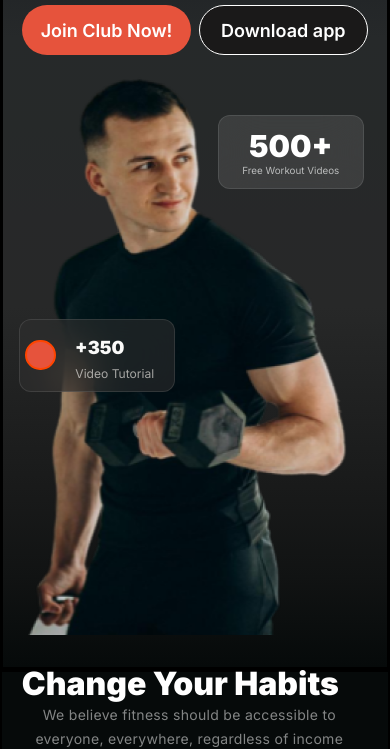
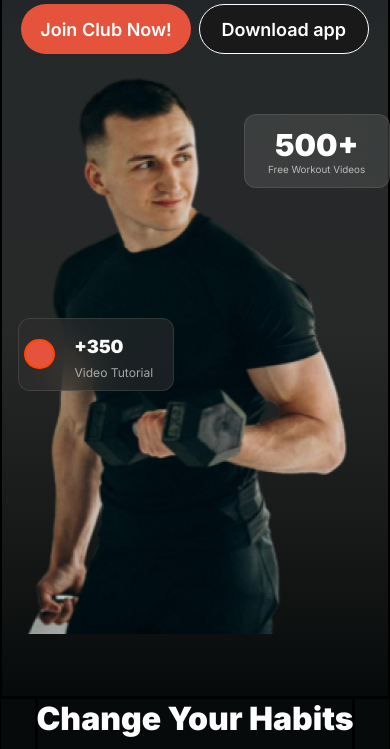
Before and after one commit to maimunamumu/Assignment-2, a plain HTML site: page index.html in a window 390 px wide. Shown: the part 326-1075 px from the top of the page. Drawn offline with Linux system fonts and the light colour scheme.

Commit message:
change commit

```diff
--- a/index.html
+++ b/index.html
@@ -41,8 +41,8 @@
         <section class="second-section">
             <div class="card-container container">
                  <div class="card-title">
-                      <h2>Change Your Habits</h2>
-                      <p>We believe fitness should be accessible to everyone, everywhere, regardless of income or <br> access to a gym.</p>
+                     <div> <h2>Change Your Habits</h2></div>
+                      <div class="card-container-p"><p>We believe fitness should be accessible to everyone, everywhere, regardless of income or access to a gym.</p></div>
                  </div>
                  <div class="img-card">
                           <div class="img-1">
--- a/styles/style.css
+++ b/styles/style.css
@@ -14,7 +14,7 @@ body{
 .first-section{
     margin: 0 auto;
       border: 2px solid black;
-      width: 1440px;
+      max-width: 1440px;
       height: 770px;
       background-image: linear-gradient(to bottom, #13090f, #171418, #1a1b1f, #1f2225, #26292a, #262929, #272829, #272828, #202121, #191a1a, #111313, #060a0a);
 }
@@ -202,7 +202,7 @@ font-weight: 400;
     margin:0 auto;
     border: 2px solid black;
     background-color: #060a0a;
-    width: 1440px;
+    max-width: 1440px;
     height: 550px;
 
 }
@@ -216,8 +216,6 @@ font-weight: 400;
    margin-top: 100px;
   }
   .card-title{
-    /* border: 2px solid red; */
-    text-align:center ;
    margin-bottom: 58px;
   }
 .card-title h2{
@@ -232,12 +230,13 @@ font-weight: 400;
 height: 48px;
     color: rgba(255, 255, 255, 0.5);
 font-family: Inter;
-font-size: 14px;
+font-size: 16px;
 font-weight: 400;
 line-height: 24px;
 letter-spacing: 0.3px;
 text-align: center;
 margin-left: 250px;
+margin-top: 14px;
 }
 .img-card{
     display: grid;
@@ -284,9 +283,9 @@ margin-top:2px ;
         font-size: 16px;
     }
     .first-section{
-        border: 3px solid black;
+        border: 2px solid black;
         width: 100%;
-        height:100%;
+        height: 1024px;
 }
 .second-container{
     flex-direction: column;
@@ -341,7 +340,7 @@ height: 129px;
    .btn-primary-two{
     width: 145.91px;
     height: 74.09px;
-    margin-left: -150px;
+    margin-left: -125px;
     margin-top: 60px;
     font-size: 30.24px;
    }
@@ -350,6 +349,7 @@ height: 129px;
    }
    /* second-section styles */
         .second-section{
+            border: 1px solid black;
             width: 100%;
             height: 1394px;
         }
@@ -362,7 +362,14 @@ height: 129px;
     gap: 50px;
   }
   .card-title{
-    margin-top: -40px;
+    display: flex;
+    flex-direction: column;
+    align-items: center;
+    justify-content: flex-start;
+    margin-left: 15px;
+    margin-right: 15px;
+    margin-top: -35px;
+    border: 3px solid black;
   }
   .card-title h2{
     width: 318px;
```
